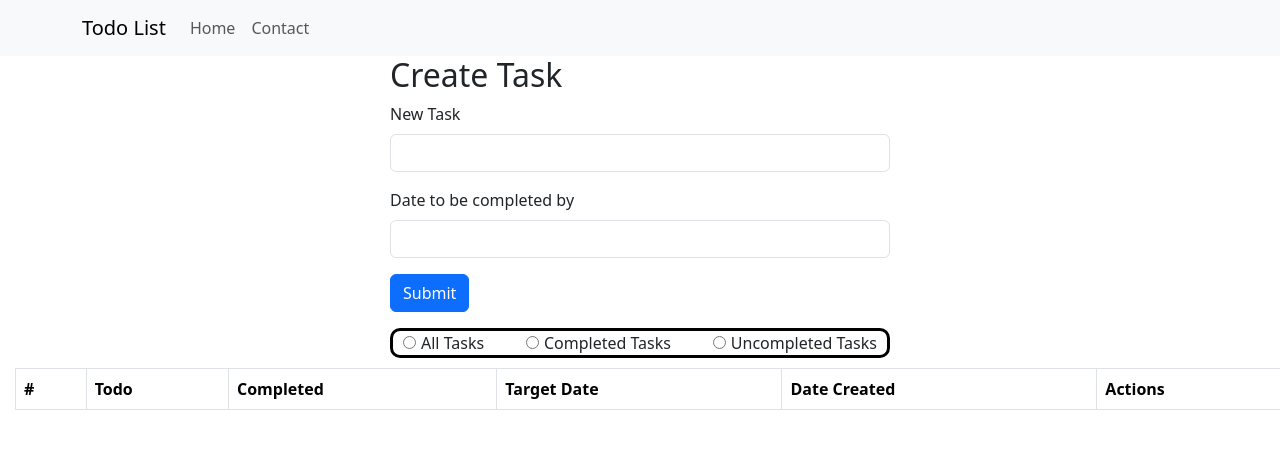
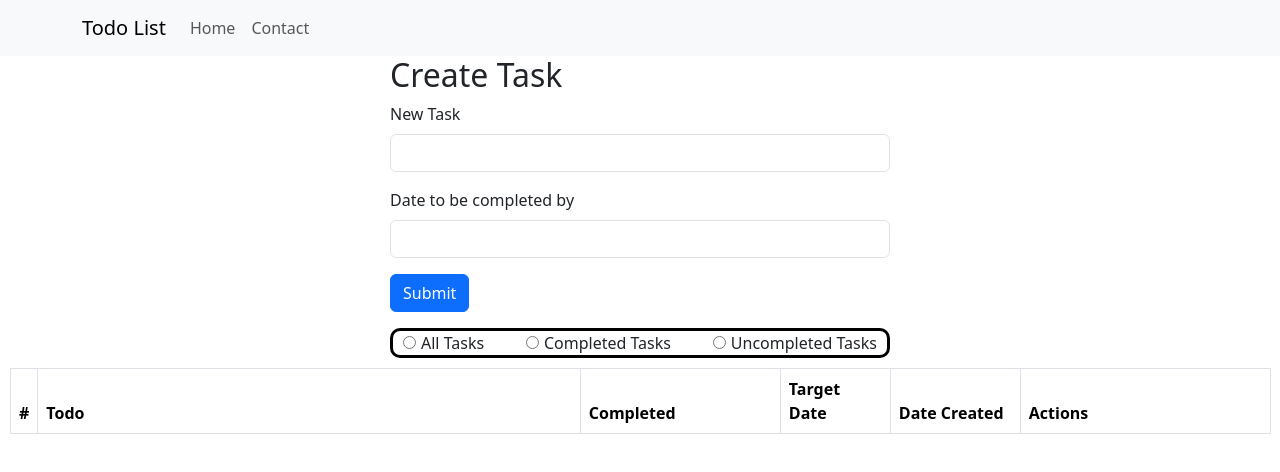
Before and after one commit to DKTomp/Project3, a React (Create React App) app: page /#/ in a window 1280 px wide. Shown: the top 472 px of the page. Built offline with nearby package versions, Linux system fonts and the light colour scheme.

Commit message:
updated styling

```diff
--- a/src/Components/form.css
+++ b/src/Components/form.css
@@ -3,8 +3,36 @@
     width: 500px;
 }
 
-.table-style {
-    margin-inline: 15px;
+.table-css {
+    width: 98.5%;
+    margin-inline: 10px;
+}
+
+.table-style th:nth-child(1),
+.table-style td:nth-child(1) {
+    width: 10px;
+}
+
+
+
+.table-style th:nth-child(3),
+.table-style td:nth-child(3) {
+    width: 200px;
+}
+
+.table-style th:nth-child(4),
+.table-style td:nth-child(4) {
+    width: 110px;
+}
+
+.table-style th:nth-child(5),
+.table-style td:nth-child(5) {
+    width: 130px;
+}
+
+.table-style th:nth-child(6),
+.table-style td:nth-child(6) {
+    width: 250px;
 }
 
 .completed {
--- a/src/Components/form.jsx
+++ b/src/Components/form.jsx
@@ -69,6 +69,7 @@ function Form1() {
     }
 
     const [tableData, setTableData] = useState(tasks)
+
     const showAll = () => {
         setTableData(tasks)
     }
@@ -76,7 +77,6 @@ function Form1() {
     const showCompleted = () => {
         const completedTasks = tasks.filter((task) => task.isComplete === true)
         setTableData(completedTasks)
-        console.log(tasks)
     }
 
     const showUncompleted = () => {
@@ -148,6 +148,7 @@ function Form1() {
                 </div>
             </div>
 
+            <div className='table-css'>
                 <Table striped bordered className='table-style'>
                     <thead>
                         <tr>
@@ -185,6 +186,7 @@ function Form1() {
                         )}
                     </tbody>
                 </Table>
+            </div>
         </>
     )
 }
```
Lines whose indentation alone changed are shown as unchanged.
